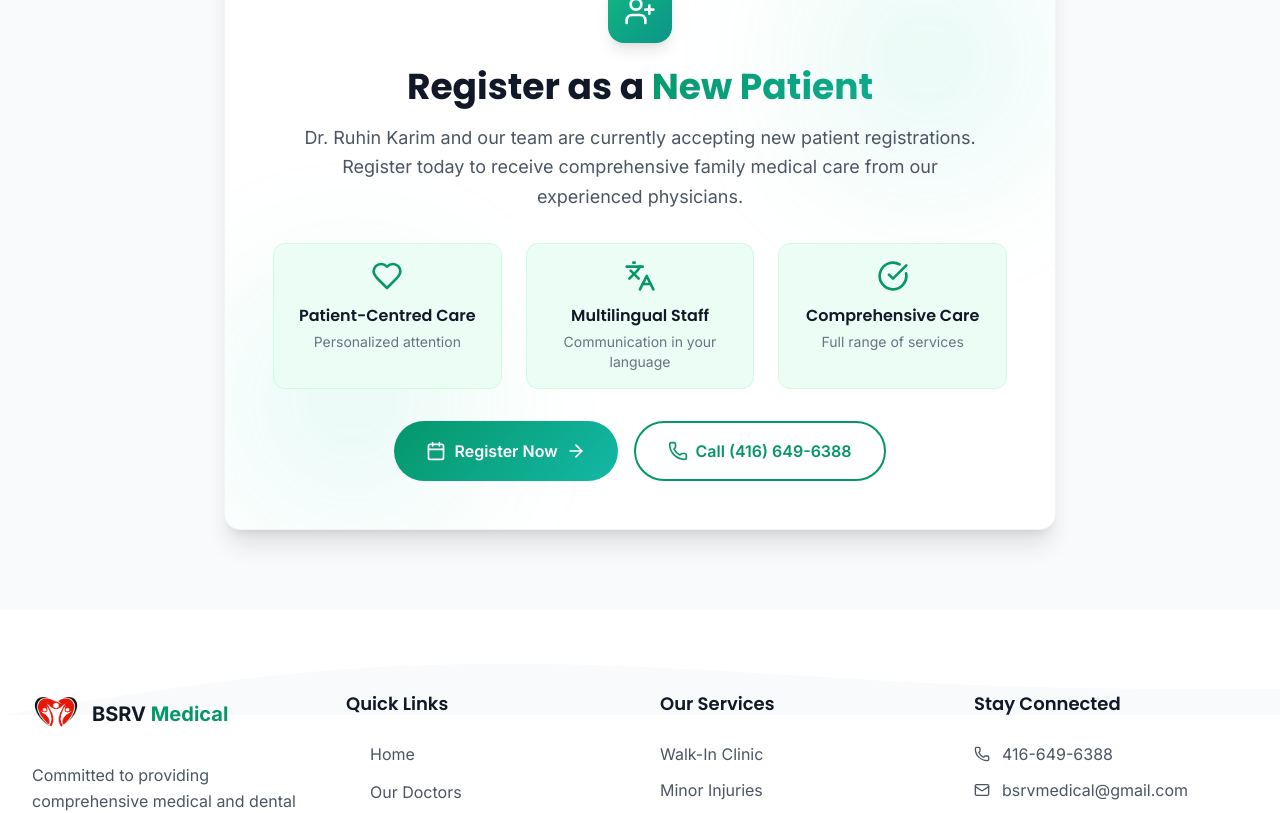
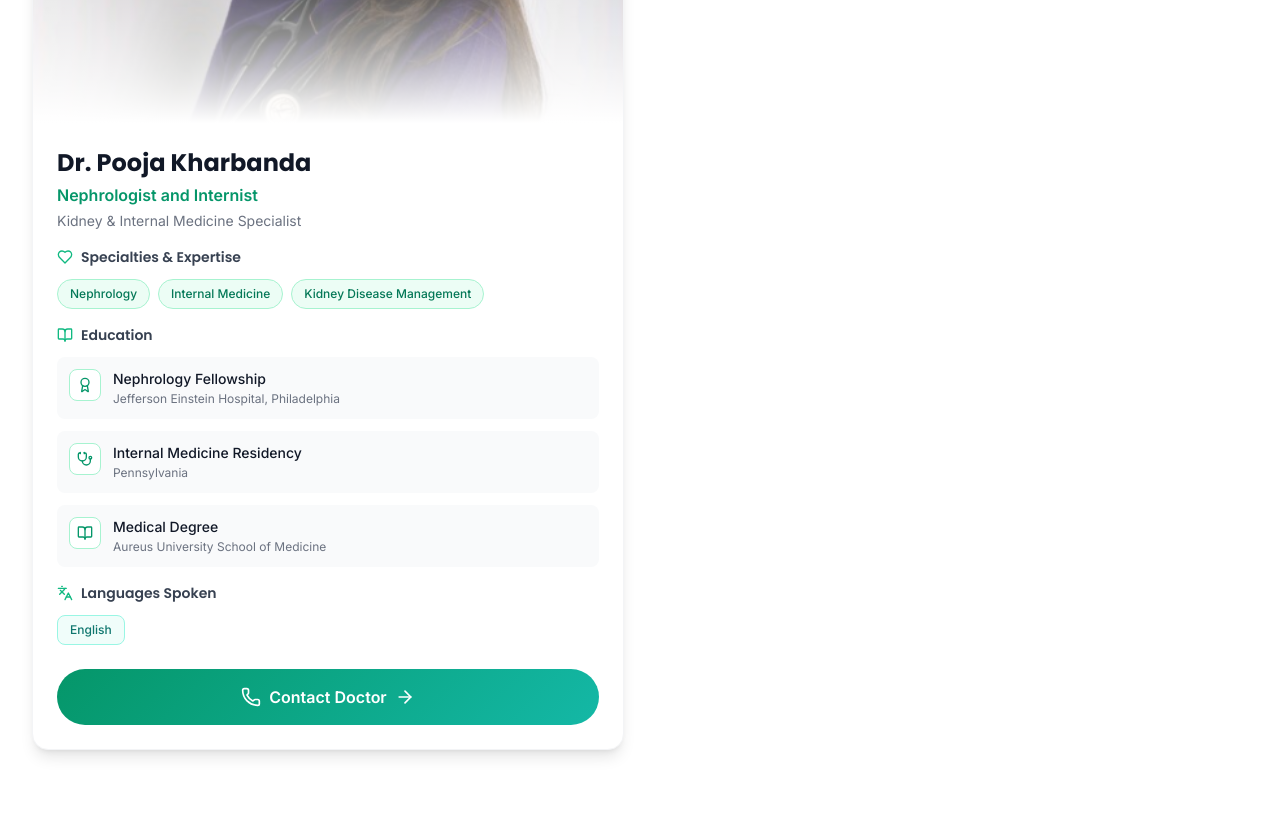
Before and after one commit to zainabqureshi09/Clinic-Website, a React (Vite) app: page /doctors in a window 1280 px wide. Shown: the part 1720-2533 px from the top of the page. Built offline with nearby package versions, Linux system fonts and the light colour scheme.

Commit message:
Add Dr. Pooja Kharbanda to doctors section

```diff
--- a/src/pages/Doctors.jsx
+++ b/src/pages/Doctors.jsx
@@ -71,6 +71,36 @@ const Doctors = () => {
         },
       ],
       languages: ['English', 'Hindi', 'Urdu', 'Gujarati'],
+    },
+    {
+      name: 'Dr. Pooja Kharbanda',
+      title: 'Nephrologist and Internist',
+      position: 'Kidney & Internal Medicine Specialist',
+      image: '/drpooja.png',
+      status: 'Accepting New Patients',
+      specialties: [
+        'Nephrology',
+        'Internal Medicine',
+        'Kidney Disease Management',
+      ],
+      education: [
+        {
+          degree: 'Nephrology Fellowship',
+          institution: 'Jefferson Einstein Hospital, Philadelphia',
+          icon: Award,
+        },
+        {
+          degree: 'Internal Medicine Residency',
+          institution: 'Pennsylvania',
+          icon: Stethoscope,
+        },
+        {
+          degree: 'Medical Degree',
+          institution: 'Aureus University School of Medicine',
+          icon: BookOpen,
+        },
+      ],
+      languages: ['English'],
     },
   ];
 
```
Also changed, not shown: 3 other files (tests, documents, lock files or other folders).
